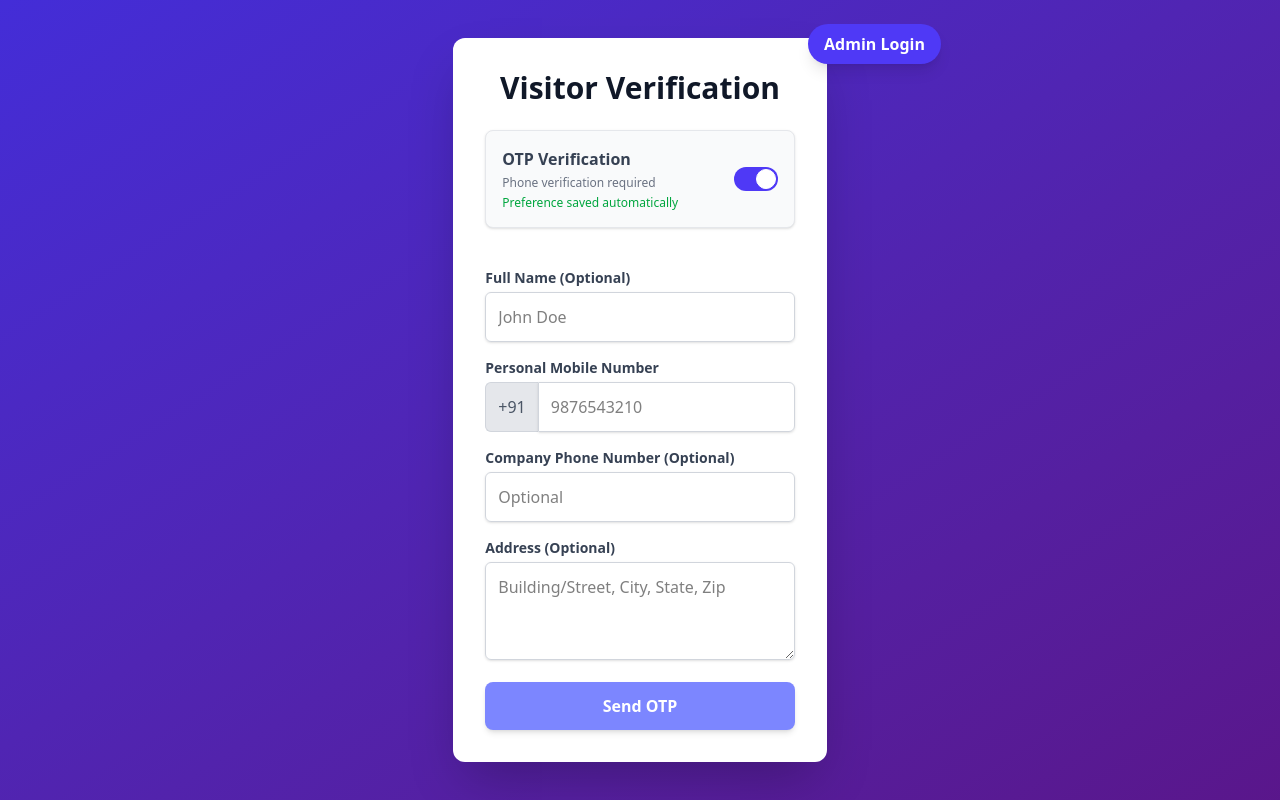
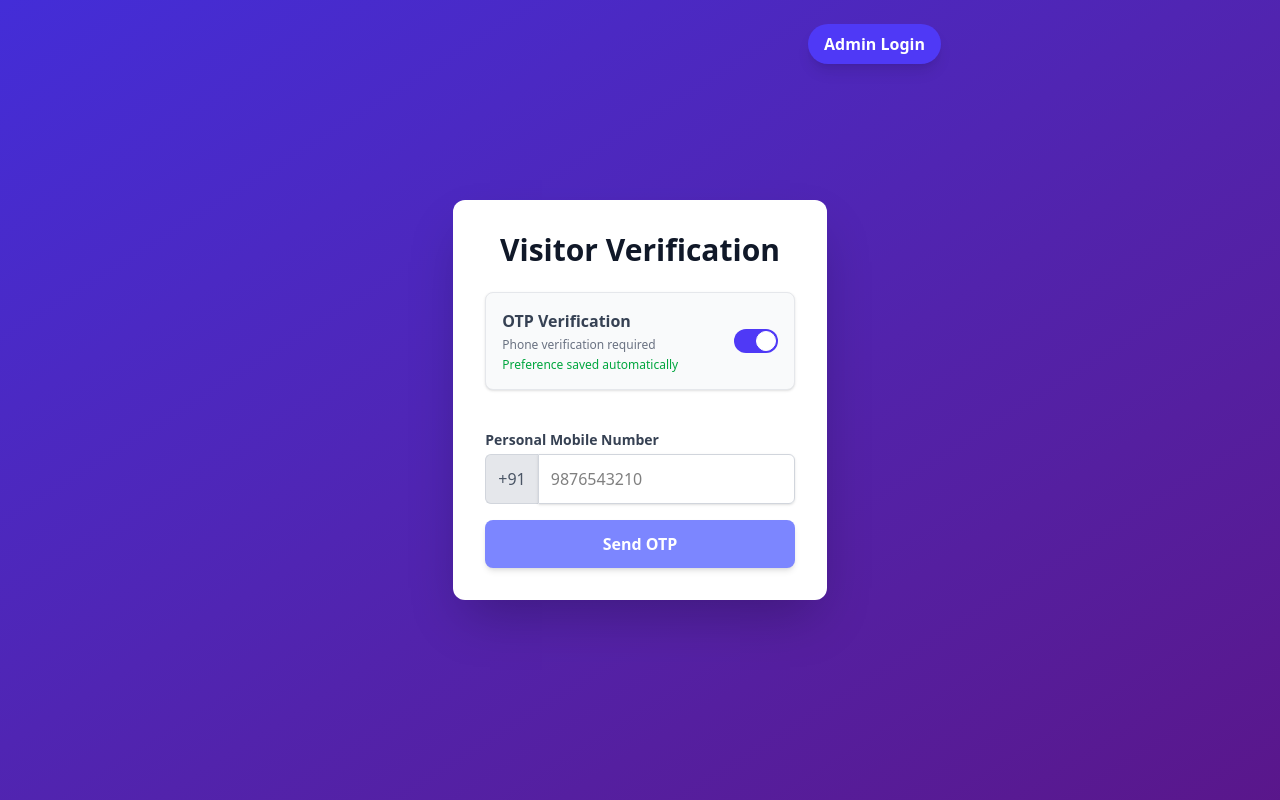
Before and after one commit to hari-gitacc/new-visitor-client, a React (Vite) app: page / in a window 1280 px wide. Built offline with nearby package versions, Linux system fonts and the light colour scheme; no server answers.

Commit message:
fix issue

```diff
--- a/src/components/VisitorForm.jsx
+++ b/src/components/VisitorForm.jsx
@@ -687,24 +687,7 @@ const VisitorForm = () => {
       )}
       {step === 1 && (
         <div className="space-y-4">
-          <div>
-            <label
-              htmlFor="name"
-              className="block text-sm font-semibold text-gray-700 mb-1"
-            >
-              Full Name (Optional)
-            </label>
-            <input
-              type="text"
-              id="name"
-              value={name}
-              onChange={(e) => setName(e.target.value)}
-              className="w-full p-3 border border-gray-300 rounded-md shadow-sm focus:ring-2 focus:ring-indigo-500 focus:outline-none transition duration-150 ease-in-out"
-              placeholder="John Doe"
-              // REMOVED: required attribute
-              disabled={loading}
-            />
-          </div>
+
           <div>
             <label
               htmlFor="personalMobile"
@@ -731,40 +714,7 @@ const VisitorForm = () => {
               />
             </div>
           </div>
-          <div>
-            <label
-              htmlFor="companyPhone"
-              className="block text-sm font-semibold text-gray-700 mb-1"
-            >
-              Company Phone Number (Optional)
-            </label>
-            <input
-              type="tel"
-              id="companyPhone"
-              value={companyPhoneNumber}
-              onChange={(e) => setCompanyPhoneNumber(e.target.value.replace(/\D/g, ""))}
-              className="w-full p-3 border border-gray-300 rounded-md shadow-sm focus:ring-2 focus:ring-indigo-500 focus:outline-none transition duration-150 ease-in-out"
-              placeholder="Optional"
-              disabled={loading}
-            />
-          </div>
-          <div>
-            <label
-              htmlFor="address"
-              className="block text-sm font-semibold text-gray-700 mb-1"
-            >
-              Address (Optional)
-            </label>
-            <textarea
-              id="address"
-              value={address}
-              onChange={(e) => setAddress(e.target.value)}
-              rows="3"
-              className="w-full p-3 border border-gray-300 rounded-md shadow-sm focus:ring-2 focus:ring-indigo-500 focus:outline-none transition duration-150 ease-in-out"
-              placeholder="Building/Street, City, State, Zip"
-              disabled={loading}
-            ></textarea>
-          </div>
+
 
           {otpEnabled ? (
             <button
```
